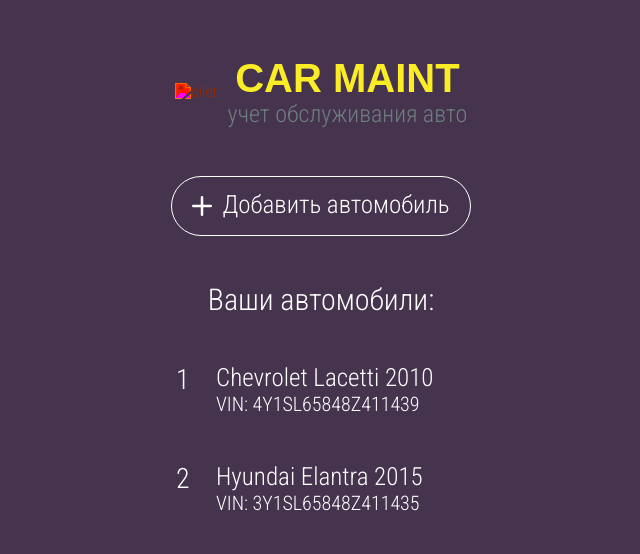
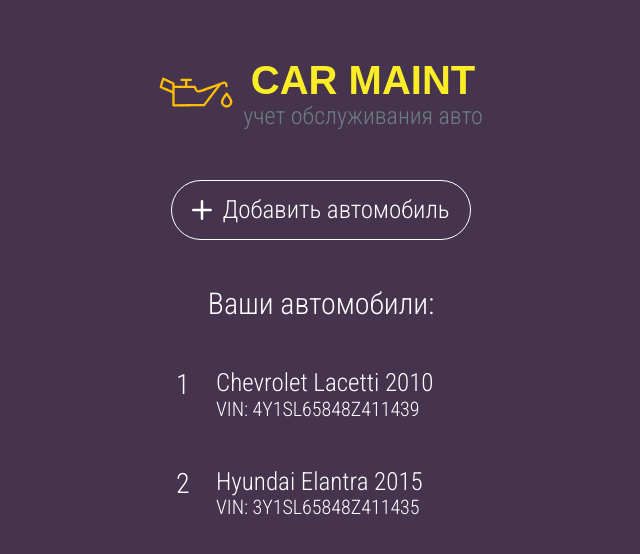
Before and after one commit to BillyValt/CarMaint, a plain HTML site: page index.html in a window 1280 px wide. Shown: the whole page, without its empty margins (319-959 px from the left). Drawn offline with nearby package versions, Linux system fonts and the light colour scheme; files that its build step writes are made by us from their sources; the site is published under a folder, as on GitHub Pages, so addresses that start at the root find nothing; a web font is replaced by a local one.

Commit message:
changed icon path

```diff
--- a/index.html
+++ b/index.html
@@ -21,7 +21,7 @@
         <div class="title">
             <a href="index.html">
                 <div class="title__icon">
-                    <img class="oiler-icon" src="/icons/oiler-icon.svg" alt="oiler">
+                    <img class="oiler-icon" src="icons/oiler-icon.svg" alt="oiler">
 
                 </div>
             </a>
```
Also changed, not shown: maintLog.html (+1 -1 lines).
